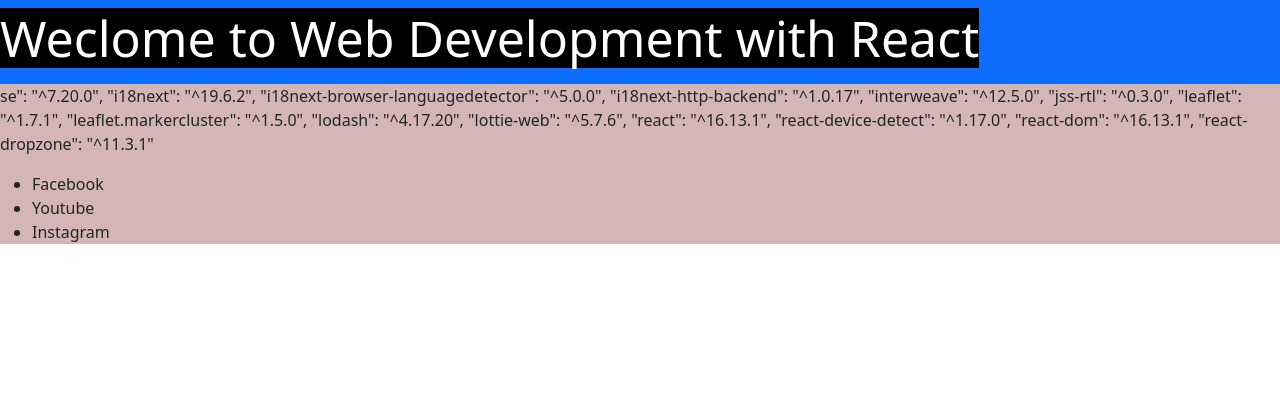
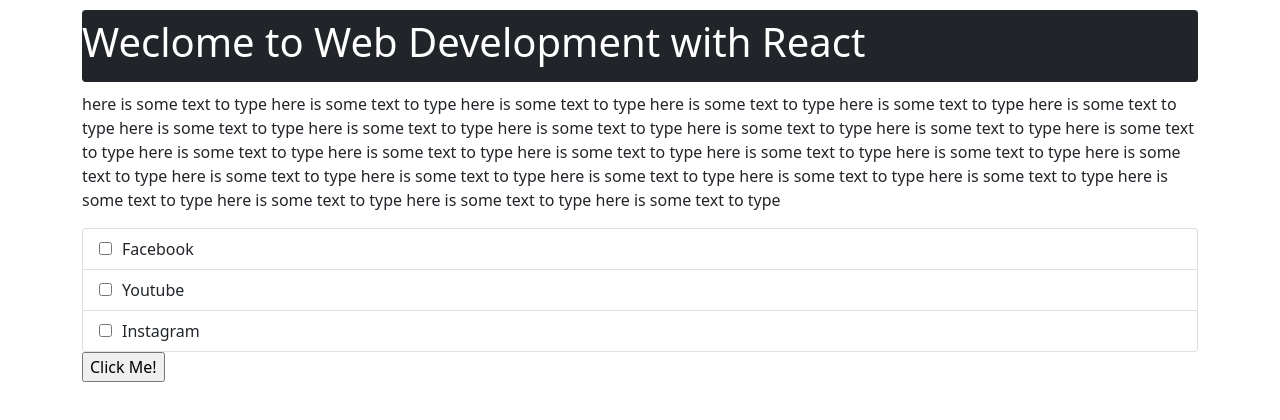
Before and after one commit to MahmoudJarjour/starter_react, a React (Create React App) app: page / in a window 1280 px wide. Shown: the top 420 px of the page. Built offline with nearby package versions, Linux system fonts and the light colour scheme.

Commit message:
add check box and some styles

```diff
--- a/public/index.html
+++ b/public/index.html
@@ -1,26 +1,14 @@
 <!DOCTYPE html>
-<html lang="en">
+<html>
   <head>
 
-    <meta charset="utf-8" />
-    <link rel="icon" href="%PUBLIC_URL%/favicon.ico" />
-    <meta name="viewport" content="width=device-width, initial-scale=1" />
-    <meta name="theme-color" content="#000000" />
-    <meta
-      name="description"
-      content="Web site created using create-react-app"
-    />
     <link rel="stylesheet" href="https://cdn.jsdelivr.net/npm/bootstrap@5.1.1/dist/css/bootstrap.min.css" integrity="sha384-F3w7mX95PdgyTmZZMECAngseQB83DfGTowi0iMjiWaeVhAn4FJkqJByhZMI3AhiU" crossorigin="anonymous">
-    <link rel="apple-touch-icon" href="%PUBLIC_URL%/logo192.png" />
 
-    <link rel="manifest" href="%PUBLIC_URL%/manifest.json" />
-
-    <title>React App</title>
+    <title>React  Starter App</title>
   </head>
   <body>
-    <noscript>You need to enable JavaScript to run this app.</noscript>
     <div id="root"></div>
-    <div id="root2"></div>
+
 
 
   </body>
--- a/src/App.css
+++ b/src/App.css
@@ -1,9 +1,11 @@
-h1{
-  color: red;
-  font-size: 50px;
-  background-color: black;
+.container{
+  margin-top: 10px;
 }
 
-#root{
-  background-color: rgb(212, 182, 182);
+div{
+  margin-bottom: 10px;
 }
+
+label{
+  padding-left: 10px;
+}
--- a/src/App.js
+++ b/src/App.js
@@ -9,7 +9,7 @@ import Text from './Components/Text';
   class App extends Component {
     render(){
         return (
-          <div className="Container">
+          <div className="container">
             <Header />
             <Text />
             <Social />
--- a/src/Components/Header.js
+++ b/src/Components/Header.js
@@ -3,8 +3,8 @@ import React from "react";
 function Header(){
 
     return (
-        <div className="navbar bg-primary">
-            <h1 className="text-white">
+        <div className="navbar bg-dark rounded">
+            <h1 className=" text-white">
                 Weclome to Web Development with React
             </h1>
         </div>
--- a/src/Components/Social.js
+++ b/src/Components/Social.js
@@ -4,11 +4,22 @@ class Social extends Component {
     render(){
         return (
             <div>
-                <ul>
-                    <li>Facebook</li>
-                    <li>Youtube</li>
-                    <li>Instagram</li>
+                <ul className="list-group">
+                    <li className="list-group-item">
+                        <input type="checkbox" id="facebook"/>
+                        <label for="facebook"> Facebook </label>
+                    </li>
+                    <li className="list-group-item">
+                        <input type="checkbox" id="Youtube"/>
+                        <label for="Youtube"> Youtube </label>
+                    </li>
+                    <li className="list-group-item">
+                        <input type="checkbox" id="Instagram"/>
+                        <label for="Instagram"> Instagram </label>
+                    </li>
                  </ul>
+
+                 <input type="button" onclick="alert('Hello World!')" value="Click Me!"/>
             </div>
 
         );
--- a/src/Components/Text.js
+++ b/src/Components/Text.js
@@ -5,20 +5,30 @@ class Text extends Component  {
         return (
             <div>
                 <p>
-                    se": "^7.20.0",
-                    "i18next": "^19.6.2",
-                    "i18next-browser-languagedetector": "^5.0.0",
-                    "i18next-http-backend": "^1.0.17",
-                    "interweave": "^12.5.0",
-                    "jss-rtl": "^0.3.0",
-                    "leaflet": "^1.7.1",
-                    "leaflet.markercluster": "^1.5.0",
-                    "lodash": "^4.17.20",
-                    "lottie-web": "^5.7.6",
-                    "react": "^16.13.1",
-                    "react-device-detect": "^1.17.0",
-                    "react-dom": "^16.13.1",
-                    "react-dropzone": "^11.3.1"
+                here is some text to type
+                here is some text to type
+                here is some text to type
+                here is some text to type
+                here is some text to type
+                here is some text to type
+                here is some text to type
+                here is some text to type
+                here is some text to type
+                here is some text to type
+                here is some text to type
+                here is some text to type
+                here is some text to type
+                here is some text to type
+                here is some text to type
+                here is some text to type here is some text to type here is some text to type here is some text to type here is some text to type
+                here is some text to type
+                here is some text to type
+                here is some text to type
+                here is some text to type
+                here is some text to type
+                here is some text to type
+                here is some text to type
+
                 </p>
             </div>
         ) ;
```
